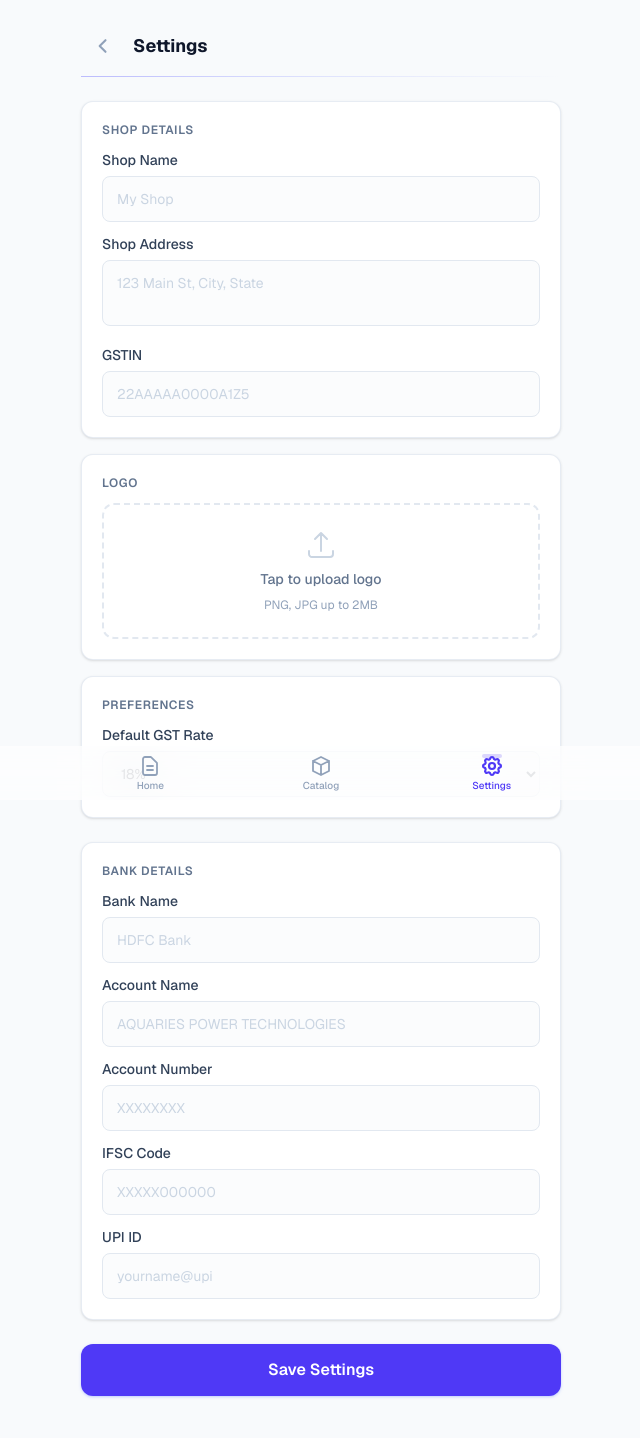
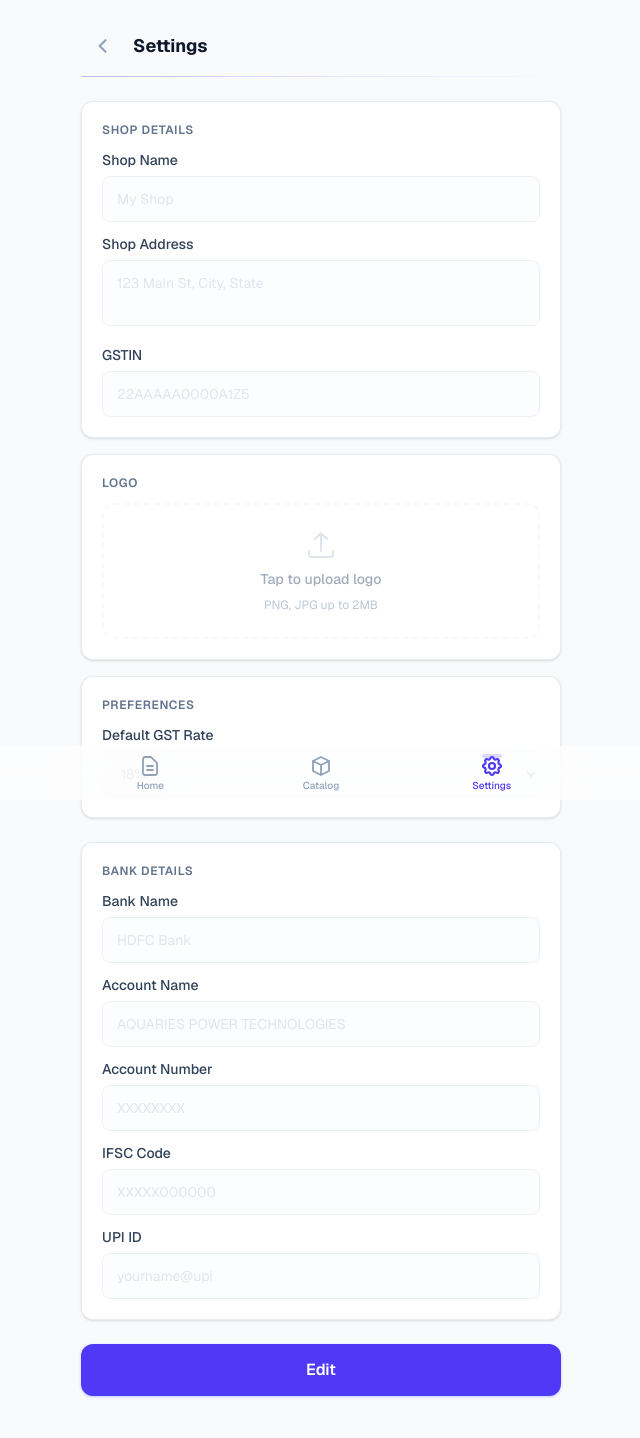
Before and after one commit to sanjanb/bill-buddy, a Next.js app: page /settings in a window 1280 px wide. Shown: the top 1438 px of the page, without its empty margins (319-959 px from the left). Built offline with nearby package versions, Linux system fonts and the light colour scheme.

Commit message:
feat: settings page edit/save toggle with disabled inputs in view mode

```diff
--- a/src/app/settings/page.tsx
+++ b/src/app/settings/page.tsx
@@ -8,6 +8,7 @@ import { getSettings, saveSettings } from "@/lib/storage";
 export default function SettingsPage() {
   const [settings, setSettings] = useState<Settings>(() => typeof window !== "undefined" ? getSettings() : DEFAULT_SETTINGS);
   const [saved, setSaved] = useState(false);
+  const [editing, setEditing] = useState(false);
   const fileRef = useRef<HTMLInputElement>(null);
 
   function handleLogoUpload(e: React.ChangeEvent<HTMLInputElement>) {
@@ -23,6 +24,7 @@ export default function SettingsPage() {
   function handleSave() {
     saveSettings(settings);
     setSaved(true);
+    setEditing(false);
     setTimeout(() => setSaved(false), 2000);
   }
 
@@ -51,7 +53,8 @@ export default function SettingsPage() {
                 value={settings.shopName}
                 onChange={(e) => setSettings((s) => ({ ...s, shopName: e.target.value }))}
                 placeholder="My Shop"
-                className="w-full border border-slate-200 rounded-lg px-3.5 py-3 text-sm text-slate-900 placeholder-slate-300 bg-slate-50/50 focus:bg-white focus:border-indigo-300 transition-colors duration-150 min-h-[44px]"
+                disabled={!editing}
+                className="w-full border border-slate-200 rounded-lg px-3.5 py-3 text-sm text-slate-900 placeholder-slate-300 bg-slate-50/50 focus:bg-white focus:border-indigo-300 transition-colors duration-150 min-h-[44px] disabled:opacity-60 disabled:cursor-not-allowed"
               />
             </div>
 
@@ -62,7 +65,8 @@ export default function SettingsPage() {
                 onChange={(e) => setSettings((s) => ({ ...s, shopAddress: e.target.value }))}
                 placeholder="123 Main St, City, State"
                 rows={2}
-                className="w-full border border-slate-200 rounded-lg px-3.5 py-3 text-sm text-slate-900 placeholder-slate-300 bg-slate-50/50 focus:bg-white focus:border-indigo-300 transition-colors duration-150 min-h-[44px] resize-none"
+                disabled={!editing}
+                className="w-full border border-slate-200 rounded-lg px-3.5 py-3 text-sm text-slate-900 placeholder-slate-300 bg-slate-50/50 focus:bg-white focus:border-indigo-300 transition-colors duration-150 min-h-[44px] resize-none disabled:opacity-60 disabled:cursor-not-allowed"
               />
             </div>
 
@@ -74,7 +78,8 @@ export default function SettingsPage() {
                 onChange={(e) => setSettings((s) => ({ ...s, shopGSTIN: e.target.value.toUpperCase() }))}
                 placeholder="22AAAAA0000A1Z5"
                 maxLength={15}
-                className="w-full border border-slate-200 rounded-lg px-3.5 py-3 text-sm text-slate-900 placeholder-slate-300 bg-slate-50/50 focus:bg-white focus:border-indigo-300 transition-colors duration-150 min-h-[44px] uppercase"
+                disabled={!editing}
+                className="w-full border border-slate-200 rounded-lg px-3.5 py-3 text-sm text-slate-900 placeholder-slate-300 bg-slate-50/50 focus:bg-white focus:border-indigo-300 transition-colors duration-150 min-h-[44px] uppercase disabled:opacity-60 disabled:cursor-not-allowed"
               />
             </div>
           </div>
@@ -89,7 +94,8 @@ export default function SettingsPage() {
               <img src={settings.logo} alt="Logo preview" className="h-16 w-16 object-contain rounded-lg border border-slate-200/60 bg-slate-50/50 p-1" />
               <button
                 onClick={() => { setSettings((s) => ({ ...s, logo: "" })); if (fileRef.current) fileRef.current.value = ""; }}
-                className="text-sm font-medium text-red-500 hover:text-red-600 px-3 py-1.5 rounded-lg hover:bg-red-50 transition-colors duration-150"
+                disabled={!editing}
+                className="text-sm font-medium text-red-500 hover:text-red-600 px-3 py-1.5 rounded-lg hover:bg-red-50 transition-colors duration-150 disabled:opacity-60 disabled:cursor-not-allowed"
               >
                 Remove
               </button>
@@ -97,10 +103,14 @@ export default function SettingsPage() {
           )}
           <div
             role="button"
-            tabIndex={0}
-            onClick={() => fileRef.current?.click()}
-            onKeyDown={(e) => { if (e.key === "Enter" || e.key === " ") { e.preventDefault(); fileRef.current?.click(); } }}
-            className="border-2 border-dashed border-slate-200 rounded-xl p-6 flex flex-col items-center justify-center gap-2 cursor-pointer hover:border-indigo-300 hover:bg-indigo-50/30 transition-all duration-150"
+            tabIndex={editing ? 0 : -1}
+            onClick={() => editing && fileRef.current?.click()}
+            onKeyDown={(e) => { if (editing && (e.key === "Enter" || e.key === " ")) { e.preventDefault(); fileRef.current?.click(); } }}
+            className={`border-2 border-dashed rounded-xl p-6 flex flex-col items-center justify-center gap-2 transition-all duration-150 ${
+              editing
+                ? "border-slate-200 cursor-pointer hover:border-indigo-300 hover:bg-indigo-50/30"
+                : "border-slate-100 opacity-60 cursor-not-allowed"
+            }`}
           >
             <svg xmlns="http://www.w3.org/2000/svg" className="h-8 w-8 text-slate-300" fill="none" viewBox="0 0 24 24" stroke="currentColor" strokeWidth={1.5}>
               <path strokeLinecap="round" strokeLinejoin="round" d="M3 16.5v2.25A2.25 2.25 0 005.25 21h13.5A2.25 2.25 0 0021 18.75V16.5m-13.5-9L12 3m0 0l4.5 4.5M12 3v13.5" />
@@ -125,7 +135,8 @@ export default function SettingsPage() {
             <select
               value={settings.defaultGSTRate}
               onChange={(e) => setSettings((s) => ({ ...s, defaultGSTRate: parseInt(e.target.value) }))}
-              className="w-full border border-slate-200 rounded-lg px-3.5 py-3 text-sm text-slate-900 bg-slate-50/50 focus:bg-white focus:border-indigo-300 transition-colors duration-150 min-h-[44px]"
+              disabled={!editing}
+              className="w-full border border-slate-200 rounded-lg px-3.5 py-3 text-sm text-slate-900 bg-slate-50/50 focus:bg-white focus:border-indigo-300 transition-colors duration-150 min-h-[44px] disabled:opacity-60 disabled:cursor-not-allowed"
             >
               {GST_RATES.map((r) => (
                 <option key={r} value={r}>{r}%</option>
@@ -145,7 +156,8 @@ export default function SettingsPage() {
                 value={settings.bankName}
                 onChange={(e) => setSettings((s) => ({ ...s, bankName: e.target.value }))}
                 placeholder="HDFC Bank"
-                className="w-full border border-slate-200 rounded-lg px-3.5 py-3 text-sm text-slate-900 placeholder-slate-300 bg-slate-50/50 focus:bg-white focus:border-indigo-300 transition-colors duration-150 min-h-[44px]"
+                disabled={!editing}
+                className="w-full border border-slate-200 rounded-lg px-3.5 py-3 text-sm text-slate-900 placeholder-slate-300 bg-slate-50/50 focus:bg-white focus:border-indigo-300 transition-colors duration-150 min-h-[44px] disabled:opacity-60 disabled:cursor-not-allowed"
               />
             </div>
 
@@ -156,7 +168,8 @@ export default function SettingsPage() {
                 value={settings.bankAccountName}
                 onChange={(e) => setSettings((s) => ({ ...s, bankAccountName: e.target.value }))}
                 placeholder="AQUARIES POWER TECHNOLOGIES"
-                className="w-full border border-slate-200 rounded-lg px-3.5 py-3 text-sm text-slate-900 placeholder-slate-300 bg-slate-50/50 focus:bg-white focus:border-indigo-300 transition-colors duration-150 min-h-[44px]"
+                disabled={!editing}
+                className="w-full border border-slate-200 rounded-lg px-3.5 py-3 text-sm text-slate-900 placeholder-slate-300 bg-slate-50/50 focus:bg-white focus:border-indigo-300 transition-colors duration-150 min-h-[44px] disabled:opacity-60 disabled:cursor-not-allowed"
               />
             </div>
 
@@ -167,7 +180,8 @@ export default function SettingsPage() {
                 value={settings.bankAccountNo}
                 onChange={(e) => setSettings((s) => ({ ...s, bankAccountNo: e.target.value }))}
                 placeholder="XXXXXXXX"
-                className="w-full border border-slate-200 rounded-lg px-3.5 py-3 text-sm text-slate-900 placeholder-slate-300 bg-slate-50/50 focus:bg-white focus:border-indigo-300 transition-colors duration-150 min-h-[44px]"
+                disabled={!editing}
+                className="w-full border border-slate-200 rounded-lg px-3.5 py-3 text-sm text-slate-900 placeholder-slate-300 bg-slate-50/50 focus:bg-white focus:border-indigo-300 transition-colors duration-150 min-h-[44px] disabled:opacity-60 disabled:cursor-not-allowed"
               />
             </div>
 
@@ -179,7 +193,8 @@ export default function SettingsPage() {
                 onChange={(e) => setSettings((s) => ({ ...s, bankIFSC: e.target.value.toUpperCase() }))}
                 placeholder="XXXXX000000"
                 maxLength={11}
-                className="w-full border border-slate-200 rounded-lg px-3.5 py-3 text-sm text-slate-900 placeholder-slate-300 bg-slate-50/50 focus:bg-white focus:border-indigo-300 transition-colors duration-150 min-h-[44px] uppercase"
+                disabled={!editing}
+                className="w-full border border-slate-200 rounded-lg px-3.5 py-3 text-sm text-slate-900 placeholder-slate-300 bg-slate-50/50 focus:bg-white focus:border-indigo-300 transition-colors duration-150 min-h-[44px] uppercase disabled:opacity-60 disabled:cursor-not-allowed"
               />
             </div>
 
@@ -190,16 +205,25 @@ export default function SettingsPage() {
                 value={settings.bankUPI}
                 onChange={(e) => setSettings((s) => ({ ...s, bankUPI: e.target.value }))}
                 placeholder="yourname@upi"
-                className="w-full border border-slate-200 rounded-lg px-3.5 py-3 text-sm text-slate-900 placeholder-slate-300 bg-slate-50/50 focus:bg-white focus:border-indigo-300 transition-colors duration-150 min-h-[44px]"
+                disabled={!editing}
+                className="w-full border border-slate-200 rounded-lg px-3.5 py-3 text-sm text-slate-900 placeholder-slate-300 bg-slate-50/50 focus:bg-white focus:border-indigo-300 transition-colors duration-150 min-h-[44px] disabled:opacity-60 disabled:cursor-not-allowed"
               />
             </div>
           </div>
         </div>
 
-        {/* Save */}
+        {/* Save / Edit */}
+        {editing ? (
+          <div className="flex gap-3 mb-4">
+            <button
+              onClick={() => setEditing(false)}
+              className="flex-1 py-3.5 px-5 rounded-xl font-semibold border border-slate-200 text-slate-600 hover:bg-slate-50 active:bg-slate-100 transition-all duration-150 active:scale-[0.98] shadow-sm min-h-[52px]"
+            >
+              Cancel
+            </button>
             <button
               onClick={handleSave}
-          className={`w-full py-3.5 px-5 rounded-xl font-semibold transition-all duration-150 active:scale-[0.98] shadow-sm min-h-[52px] ${
+              className={`flex-[2] py-3.5 px-5 rounded-xl font-semibold transition-all duration-150 active:scale-[0.98] shadow-sm min-h-[52px] ${
                 saved
                   ? "bg-emerald-500 text-white shadow-emerald-200"
                   : "bg-indigo-600 text-white hover:bg-indigo-700 active:bg-indigo-800 shadow-indigo-200"
@@ -208,6 +232,15 @@ export default function SettingsPage() {
               {saved ? "Saved!" : "Save Settings"}
             </button>
           </div>
+        ) : (
+          <button
+            onClick={() => setEditing(true)}
+            className="w-full py-3.5 px-5 rounded-xl font-semibold bg-indigo-600 text-white hover:bg-indigo-700 active:bg-indigo-800 transition-all duration-150 active:scale-[0.98] shadow-sm shadow-indigo-200 min-h-[52px] mb-4"
+          >
+            Edit
+          </button>
+        )}
+      </div>
     </div>
   );
 }
```
Lines whose indentation alone changed are shown as unchanged.
